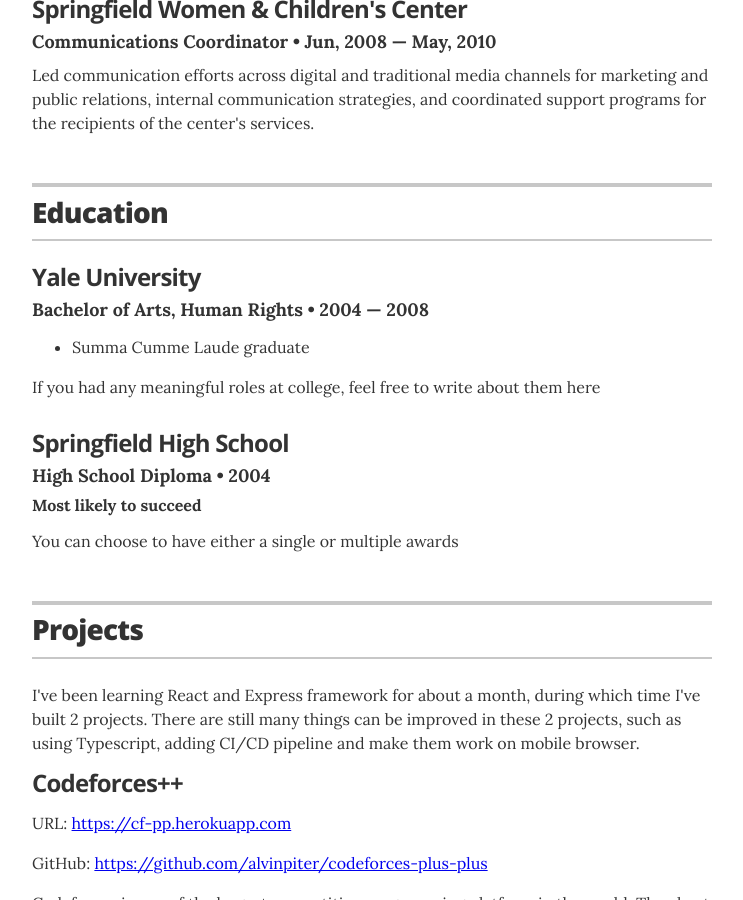
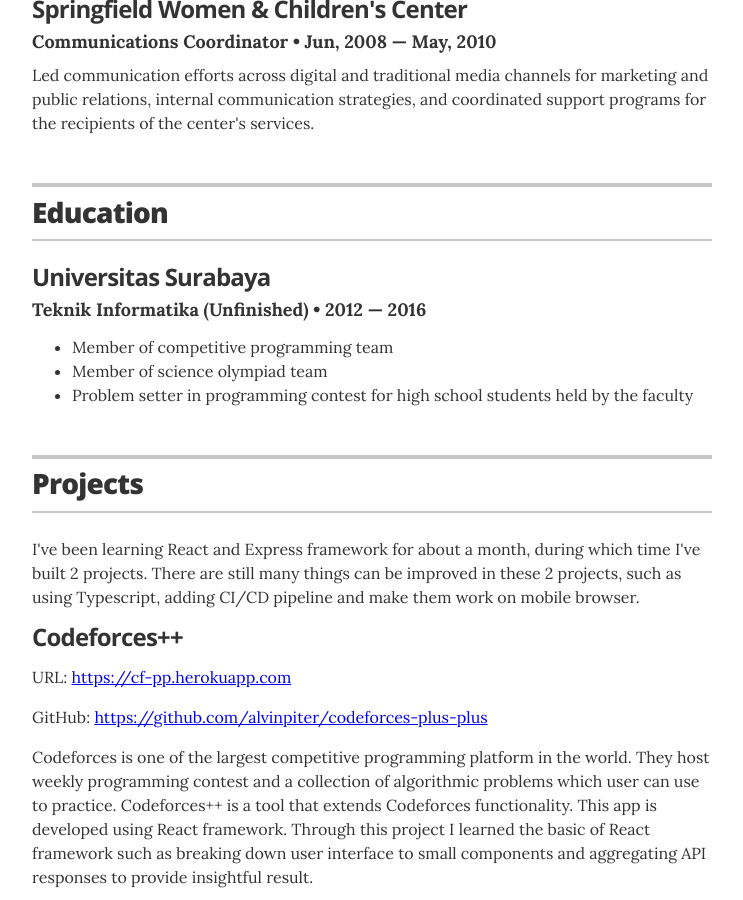
Before and after one commit to jglovier/resume-template, a Jekyll site: the page built from index.html, in a window 1280 px wide and 900 px high, scrolled down 988 px. Shown: the whole window, without its empty margins (268-1011 px from the left). Built offline with Jekyll 4.4.1, drawn with Linux system fonts in a browser that asks for light colours; some of the changed text lies outside the part shown.

Commit message:
Add education

```diff
--- a/_data/education.yml
+++ b/_data/education.yml
@@ -1,13 +1,7 @@
-# Degree
-- degree: Bachelor of Arts, Human Rights
-  uni: Yale University
-  year: 2004 &mdash; 2008
+- course: Teknik Informatika (Unfinished)
+  uni: Universitas Surabaya
+  year: 2012 &mdash; 2016
   awards:
-    - award: Summa Cumme Laude graduate
-  summary: If you had any meaningful roles at college, feel free to write about them here
-
-- degree: High School Diploma
-  uni: Springfield High School
-  year: 2004
-  award: Most likely to succeed
-  summary: You can choose to have either a single or multiple awards
+    - award: Member of competitive programming team
+    - award: Member of science olympiad team
+    - award: Problem setter in programming contest for high school students held by the faculty
--- a/_layouts/resume.html
+++ b/_layouts/resume.html
@@ -68,7 +68,7 @@
         {% for education in site.data.education %}
         <div class="resume-item" itemscope itemprop="alumniOf" itemtype="http://schema.org/CollegeOrUniversity">
           <h3 class="resume-item-title" itemprop="name">{{ education.uni }}</h3>
-          <h4 class="resume-item-details group" itemprop="description">{{ education.degree }} &bull; {{ education.year }}</h4>
+          <h4 class="resume-item-details group" itemprop="description">{{ education.course }} &bull; {{ education.year }}</h4>
           <h5 class="resume-item-details award-title" itemprop="description">{{ education.award }}</h5>
           <p class="resume-item-copy" itemprop="description">
             <ul class="resume-item-list">
@@ -168,8 +168,7 @@
       {% endif %}
 
       <footer class="page-footer">
-        <p class="footer-line">Made by <a href="http://twitter.com/jglovier">@jglovier</a>. Fork me on <a href="https://github.com/jglovier/resume-template">GitHub</a>.</p>
-        <p class="footer-line">If this is your live resume, you can modify or remove this part. ;-)</p>
+        <p class="footer-line">Template made by <a href="http://twitter.com/jglovier">@jglovier</a>. Fork him on <a href="https://github.com/jglovier/resume-template">GitHub</a>.</p>
       </footer>
 
     </div>
```
